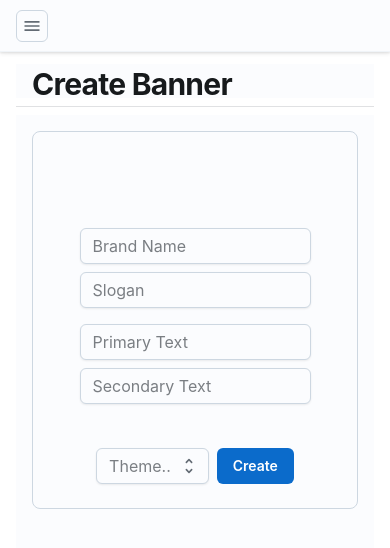
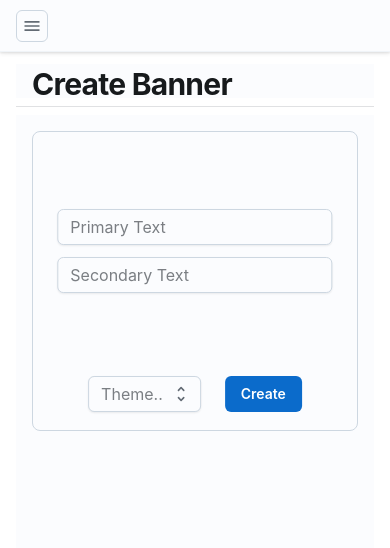
Before and after one commit to Kaloyan-Kostov/banner-creation-page, a React (Vite) app: page /banners/create in a window 390 px wide. Shown: the top 548 px of the page. Built offline with nearby package versions, Linux system fonts and the light colour scheme.

Commit message:
Use Image wrapper in CreateBanner, restyle and improve responsiveness

```diff
--- a/src/pages/banners/CreateBanner.tsx
+++ b/src/pages/banners/CreateBanner.tsx
@@ -3,6 +3,7 @@ import { Card, Textarea, Select, Option, Button, Tooltip } from '@mui/joy'
 import { usePageData } from '../../context/page-data/page-data.context'
 import { CardActions } from '@mui/material'
 import Box from '@mui/joy/Box'
+import Image from '../../components/Image'
 
 const themeBackgrounds: Record<string, string> = {
     red: '/src/assets/red_left.png',
@@ -21,74 +22,68 @@ export default function CreateBanner() {
     return (
         <Card
             sx={{
-                height: 'auto',
+                position: 'relative',
+                height: { xs: 300, sm: 400, md: 500, lg: 600 },
                 maxWidth: 1400,
                 mx: 'auto',
-                pt: 10,
-                px: 5,
-                backgroundImage: selectedTheme ? `url(${themeBackgrounds[selectedTheme]})` : 'none',
-                backgroundSize: 'cover',
-                backgroundPosition: 'center',
-                transition: 'background 0.3s ease-in-out',
+                overflow: 'hidden',
             }}
         >
+            {selectedTheme && (
                 <Box
                     sx={{
-                    display: 'flex',
-                    flexDirection: { xs: 'column', md: 'row' },
-                    gap: { xs: 2, md: 35 },
-                    alignItems: { xs: 'center', md: 'flex-start' },
-                    flexWrap: 'wrap',
-                    mt: { xs: 2, md: 10 },
+                        position: 'absolute',
+                        top: 0,
+                        left: 0,
+                        width: '100%',
+                        height: '100%',
+                        zIndex: 0,
                     }}
                 >
-                <Box sx={{ flex: 1, minWidth: 200 }}>
+                    <Image url={themeBackgrounds[selectedTheme]} />
+                </Box>
+            )}
+            <Box
+                sx={{
+                    position: 'absolute',
+                    top: { xs: '40%', sm: '50%' },
+                    left: '50%',
+                    transform: 'translate(-50%, -50%)',
+                    display: 'flex',
+                    flexDirection: 'column',
+                    gap: 1.5,
+                    width: { xs: '85%', sm: '60%', md: '50%' },
+                    zIndex: 1,
+                }}
+            >
                 <Tooltip
-                        title="Enter your brand name."
-                        placement="right"
+                    title="This will be displayed in the middle of the background."
+                    placement="top"
                 >
                     <Textarea
-                            placeholder="Brand Name"
-                            sx={{ width: { xs: '100%', md: 200 } }}
+                        placeholder="Primary Text"
+                        sx={{ width: '100%' }}
                     />
                 </Tooltip>
                 <Tooltip
-                        title="Enter your slogan."
-                        placement="right"
+                    title="This will be displayed below the primary text."
+                    placement="bottom"
                 >
                     <Textarea
-                            placeholder="Slogan"
-                            sx={{ width: { xs: '100%', md: 200 }, mt: 1 }}
+                        placeholder="Secondary Text"
+                        sx={{ width: '100%' }}
                     />
                 </Tooltip>
             </Box>
-
-                <Box sx={{ flex: 1, minWidth: 200 }}>
-                    <Tooltip
-                        title="Enter your text here."
-                        placement="right"
-                    >
-                        <Textarea
-                            placeholder="Primary Text"
-                            sx={{ width: { xs: '100%', md: 200 } }}
-                        />
-                    </Tooltip>
-                    <Tooltip
-                        title="Enter your other text here."
-                        placement="right"
-                    >
-                        <Textarea
-                            placeholder="Secondary Text"
-                            sx={{ width: { xs: '100%', md: 200 }, mt: 1 }}
-                        />
-                    </Tooltip>
-                </Box>
-            </Box>
             <CardActions
                 sx={{
+                    position: 'absolute',
+                    bottom: { xs: 10, sm: 20 },
+                    left: '50%',
+                    transform: 'translateX(-50%)',
                     display: 'flex',
-                    justifyContent: { xs: 'center', md: 'flex-end', lg: 'space-between' },
-                    mt: 3,
+                    gap: 2,
+                    zIndex: 1,
                 }}
             >
                 <Select
@@ -104,7 +99,7 @@ export default function CreateBanner() {
                     variant="solid"
                     size="md"
                     color="primary"
-                    sx={{ maxWidth: '75%', fontWeight: 600 }}
+                    sx={{ fontWeight: 600 }}
                 >
                     Create
                 </Button>
```
Lines whose indentation alone changed are shown as unchanged.
